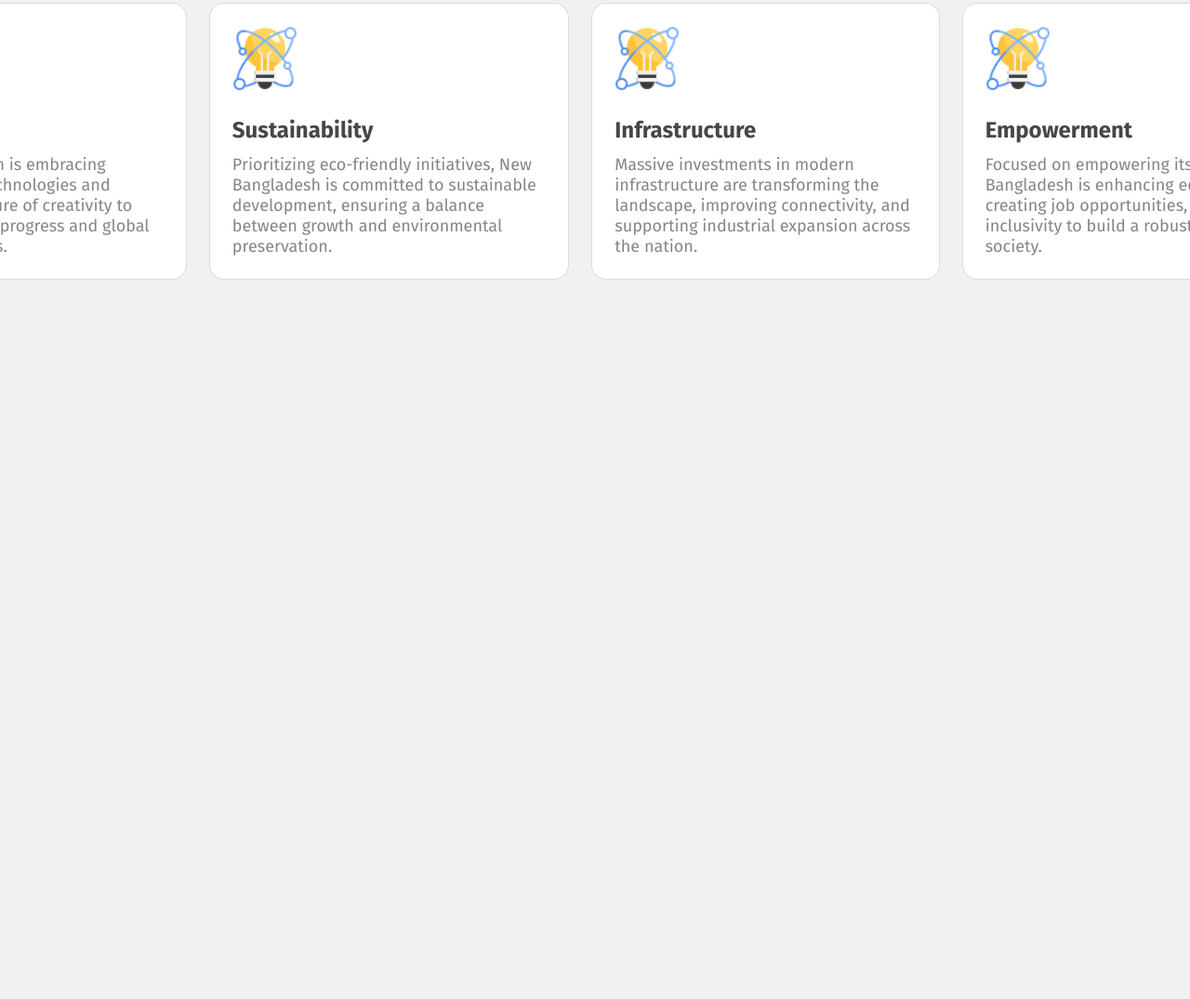
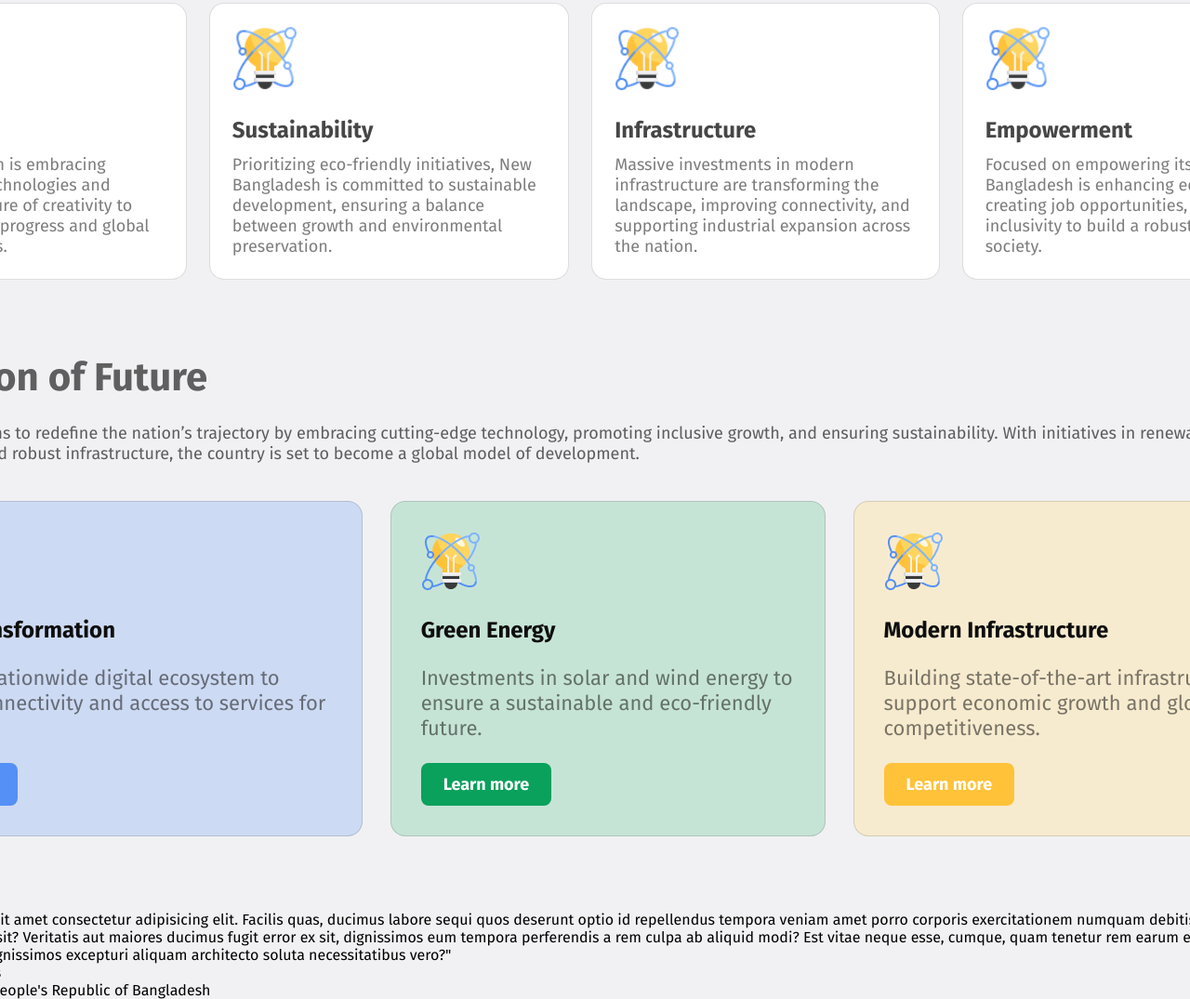
Before and after one commit to araf-64/ph-b11-a1-araf-64-, a plain HTML site: page index.html in a window 1280 px wide. Shown: the part 981-2056 px from the top of the page at 93% size. Before the commit the page ends 1362 px from the top, so only its background shows below. Drawn offline with Linux system fonts and the light colour scheme.

Commit message:
added vision section

```diff
--- a/index.html
+++ b/index.html
@@ -70,6 +70,40 @@
         </div>
       </section>
 
+      <section id="vision">
+
+        <div class="vision-heading-container">
+          <h3 class="vision-heading">The Vision of Future</h3>
+          <p class="vision-description">Bangladesh 2.0 aims to redefine the nation’s trajectory by embracing cutting-edge technology, promoting inclusive growth, and ensuring sustainability. With initiatives in renewable energy, digital transformation, and robust infrastructure, the country is set to become a global model of development.</p>
+        </div>
+
+        <div class="vision-pillar-container">
+          <div class="vision-pillar-1">
+            <img src="assets/card-icon.png" alt="" class="vision-image">
+            <h4 class="vision-pillar-heading">Digital Transformation</h4>
+            <p class="vision-pillar-description">Creating a nationwide digital ecosystem to enhance connectivity and access to services for all citizens.</p>
+            <input type="button" value="Learn more" class="pillar-button-1">
+          </div>
+          <div class="vision-pillar-2">
+            <img src="assets/card-icon.png" alt="" class="vision-image">
+            <h4 class="vision-pillar-heading">Green Energy</h4>
+            <p class="vision-pillar-description">Investments in solar and wind energy to ensure a sustainable and eco-friendly future.</p>
+            <input type="button" value="Learn more" class="pillar-button-2">
+          </div>
+          <div class="vision-pillar-3">
+            <img src="assets/card-icon.png" alt="" class="vision-image">
+            <h4 class="vision-pillar-heading">Modern Infrastructure</h4>
+            <p class="vision-pillar-description">Building state-of-the-art infrastructure to support economic growth and global competitiveness.</p>
+            <input type="button" value="Learn more" class="pillar-button-3">
+          </div>
+        </div>
+
+        <div class="vision-quotes">
+          <p class="quotes-description">"Lorem ipsum dolor sit amet consectetur adipisicing elit. Facilis quas, ducimus labore sequi quos deserunt optio id repellendus tempora veniam amet porro corporis exercitationem numquam debitis culpa laudantium odio, velit vel minus sit? Veritatis aut maiores ducimus fugit error ex sit, dignissimos eum tempora perferendis a rem culpa ab aliquid modi? Est vitae neque esse, cumque, quam tenetur rem earum eaque mollitia modi ipsum aspernatur, dignissimos excepturi aliquam architecto soluta necessitatibus vero?"</p>
+          <h4 class="quotes-signature">Dr. Muhammad Yunus</h4>
+          <p class="quotes-post">Chief Adviser of the People's Republic of Bangladesh</p>
+        </div>
+      </section>
     </section>
   </body>
 </html>
--- a/style.css
+++ b/style.css
@@ -92,6 +92,7 @@ body{
     font-size: 42px;
     font-weight: bold;
     margin-bottom: 32px;
+    color: #0E0E0E;
 }
 .pillars-container{
     width: 1590px;
@@ -104,7 +105,7 @@ body{
     padding: 24px;
     background-color: white;
 }
-.pillar>img{
+.pillar-image{
     width: 70px;
     margin-bottom: 24px;
 }
@@ -117,6 +118,102 @@ body{
 .pillar-description{
     font-size: 18px;
     font-weight:400;
+    color: #0e0e0e8a;
+}
+
+
+/* vision section styles */
+#vision{
+    width: 1590px;
+    display: flex;
+    flex-direction: column;
+}
+.vision-heading-container{
+    display: flex;
+    flex-direction: column;
+    justify-content: center;
+    align-items: flex-start;
+}
+.vision-heading{
+    font-size: 42px;
+    color: #0e0e0ea4;
+    margin-bottom: 24px;
+}
+.vision-description{
+    font-size: 18px;
+    color: #0e0e0ea6;
+    margin-bottom: 40px;
+}
+.vision-pillar-container{
+    display: flex;
+    flex-direction: row;
+    justify-content: left;
+    align-items: flex-start;
+    gap: 30px;
+    margin-bottom: 80px;
+}
+.vision-image{
+    width: 70;
+    margin-bottom: 24px;
+}
+.vision-pillar-1{
+    padding: 32px;
+    border: 1px solid #0e0e0e23;
+    border-radius: 16px;
+    background-color: #548ff53a;
+}
+.vision-pillar-2{
+    padding: 32px;
+    border: 1px solid #0e0e0e23;
+    border-radius: 16px;
+    background-color: #C6E4D6;
+}
+.vision-pillar-3{
+    padding: 32px;
+    border: 1px solid #0e0e0e23;
+    border-radius: 16px;
+    background-color: #F7EBCF;
+}
+.vision-pillar-heading{
+    font-size: 24px;
+    margin-bottom: 24px;
     color: #0E0E0E;
-    opacity: 50%;
 }
+.vision-pillar-description{
+    font-size: 22px;
+    margin-bottom: 24px;
+    color: #0e0e0e8a;
+}
+
+.pillar-button-1{
+    padding: 12px 24px;
+    border-radius: 8px;
+    border: none;
+    font-size: 18px;
+    font-weight: bold;
+    color: white;
+    background-color: #5490F5;
+}
+.pillar-button-2{
+    padding: 12px 24px;
+    border-radius: 8px;
+    border: none;
+    font-size: 18px;
+    font-weight: bold;
+    color: white;
+    background-color: #09A15C;
+}
+.pillar-button-3{
+    padding: 12px 24px;
+    border-radius: 8px;
+    border: none;
+    font-size: 18px;
+    font-weight: bold;
+    color: white;
+    background-color: #FFC239;
+}
+
+.pillar-button-1:hover{
+    background-color: black;
+    cursor: pointer;
+}
```
